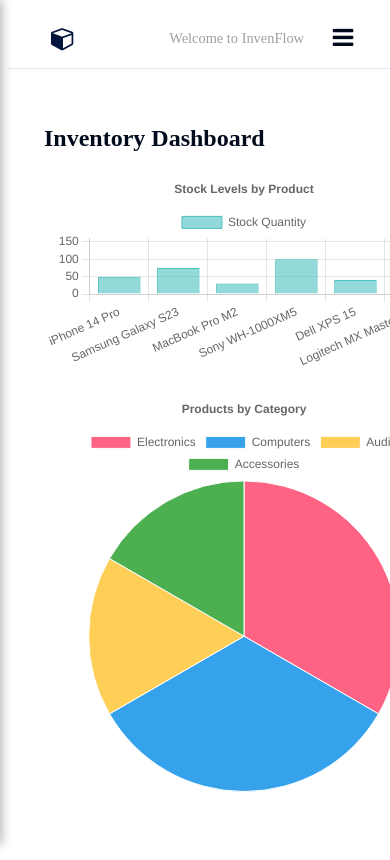
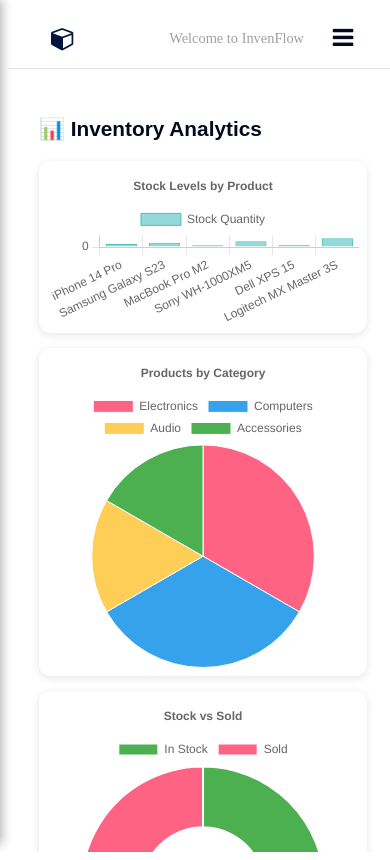
Before and after one commit to PrinceCuthbert/Inventory-Management-System, a React (Vite) app: page /HomePage/dashboard in a window 390 px wide. Built offline with nearby package versions, Linux system fonts and the light colour scheme.

Commit message:
Tested embedding charts using chart js, and it successfully worked

```diff
--- /dev/null
+++ b/src/components/chartjs/StockDoughnutChart.jsx
@@ -0,0 +1,37 @@
+// src/components/StockDoughnutChart.jsx
+import React from "react";
+import { Doughnut } from "react-chartjs-2";
+import { Chart as ChartJS, ArcElement, Tooltip, Legend, Title } from "chart.js";
+
+ChartJS.register(ArcElement, Tooltip, Legend, Title);
+
+const StockDoughnutChart = ({ products = [] }) => {
+  if (!products.length) return <p>Loading doughnut chart...</p>;
+
+  const totalStock = products.reduce((sum, p) => sum + p.stock, 0);
+
+  // Our real product total is 445. Let's simulated sales are 35% of total
+
+  const sold = Math.floor(totalStock * 0.35);
+
+  const data = {
+    labels: ["In Stock", "Sold"],
+    datasets: [
+      {
+        data: [totalStock - sold, sold],
+        backgroundColor: ["#4CAF50", "#FF6384"],
+      },
+    ],
+  };
+
+  const options = {
+    responsive: true,
+    plugins: {
+      title: { display: true, text: "Stock vs Sold" },
+    },
+  };
+
+  return <Doughnut data={data} options={options} />;
+};
+
+export default StockDoughnutChart;
--- /dev/null
+++ b/src/components/chartjs/StockRadarChart.jsx
@@ -0,0 +1,63 @@
+// src/components/StockRadarChart.jsx
+import React from "react";
+import { Radar } from "react-chartjs-2";
+import {
+  Chart as ChartJS,
+  RadialLinearScale,
+  PointElement,
+  LineElement,
+  Filler,
+  Tooltip,
+  Legend,
+  Title,
+} from "chart.js";
+
+ChartJS.register(
+  RadialLinearScale,
+  PointElement,
+  LineElement,
+  Filler,
+  Tooltip,
+  Legend,
+  Title
+);
+
+const StockRadarChart = ({ products = [] }) => {
+  if (!products.length) return <p>Loading radar chart...</p>;
+
+  const categories = [...new Set(products.map((p) => p.category))];
+  const stockCounts = categories.map((cat) =>
+    products
+      .filter((p) => p.category === cat)
+      .reduce((sum, p) => sum + p.stock, 0)
+  );
+
+  const data = {
+    labels: categories,
+    datasets: [
+      {
+        label: "Stock Levels",
+        data: stockCounts,
+        backgroundColor: "rgba(54, 162, 235, 0.2)",
+        borderColor: "rgba(54, 162, 235, 1)",
+        pointBackgroundColor: "rgba(54, 162, 235, 1)",
+      },
+    ],
+  };
+
+  const options = {
+    responsive: true,
+    plugins: {
+      title: { display: true, text: "Stock Levels by Category" },
+    },
+    scales: {
+      r: {
+        beginAtZero: true,
+      },
+    },
+  };
+
+  return <Radar data={data} options={options} />;
+};
+
+export default StockRadarChart;
--- /dev/null
+++ b/src/css/dashboard.css
@@ -0,0 +1,73 @@
+/* src/css/dashboard.css */
+
+.dashboard-container {
+  padding: 20px;
+  background-color: var(--bg-color);
+  min-height: 100vh;
+  font-family: Arial, sans-serif;
+  color: var(--text-color);
+}
+
+.dashboard-container h2 {
+  margin-bottom: 20px;
+  color: var(--text-color);
+  font-size: 1.8rem;
+}
+
+/* Grid layout for charts */
+.chart-grid {
+  display: grid;
+  grid-template-columns: repeat(auto-fit, minmax(300px, 1fr));
+  gap: 20px;
+}
+
+/* Individual chart cards */
+.chart-card {
+  background-color: var(--card-bg);
+  color: var(--card-text);
+  padding: 15px;
+  border-radius: 12px;
+  box-shadow: 0 2px 8px rgba(0, 0, 0, 0.1);
+  transition: transform 0.3s ease, box-shadow 0.3s ease;
+}
+
+.chart-card:hover {
+  transform: translateY(-5px);
+  box-shadow: 0 4px 16px rgba(0, 0, 0, 0.2);
+}
+
+/* Make chart canvas responsive */
+.chart-card canvas {
+  width: 100% !important;
+  height: auto !important;
+}
+
+/* Mobile adjustments */
+@media (max-width: 768px) {
+  .dashboard-container {
+    padding: 15px;
+  }
+
+  .dashboard-container h2 {
+    font-size: 1.5rem;
+  }
+
+  .chart-grid {
+    grid-template-columns: 1fr; /* Stack charts vertically */
+    gap: 15px;
+  }
+
+  .chart-card {
+    padding: 10px;
+  }
+}
+
+@media (max-width: 480px) {
+  .dashboard-container h2 {
+    font-size: 1.3rem;
+  }
+
+  .chart-card {
+    padding: 8px;
+  }
+}
--- a/src/data/categories.js
+++ b/src/data/categories.js
@@ -7,58 +7,20 @@
   },
   {
     id: 2,
-    name: "Clothing",
-    description: "Apparel and fashion items",
+    name: "Computers",
+    description: "Laptops, desktops, and related computer equipment",
     createdAt: "2024-01-14",
   },
   {
     id: 3,
-    name: "Home & Garden",
-    description: "Home improvement and gardening supplies",
+    name: "Audio",
+    description: "Headphones, speakers, and audio equipment",
     createdAt: "2024-01-13",
   },
   {
     id: 4,
-    name: "Books",
-    description: "Fiction, non-fiction, and educational books",
+    name: "Accessories",
+    description: "Computer peripherals and other accessories",
     createdAt: "2024-01-12",
   },
-  {
-    id: 5,
-    name: "Sports & Outdoors",
-    description: "Sporting goods and outdoor equipment",
-    createdAt: "2024-01-11",
-  },
-  {
-    id: 6,
-    name: "Beauty & Personal Care",
-    description: "Cosmetics, skincare, and grooming products",
-    createdAt: "2024-01-10",
-  },
-  {
-    id: 7,
-    name: "Toys & Games",
-    description: "Toys, puzzles, and games for all ages",
-    createdAt: "2024-01-09",
-  },
-  {
-    id: 8,
-    name: "Automotive",
-    description: "Car accessories and automotive tools",
-    createdAt: "2024-01-08",
-  },
-  {
-    id: 9,
-    name: "Groceries",
-    description: "Food, beverages, and pantry staples",
-    createdAt: "2024-01-07",
-  },
-  {
-    id: 10,
-    name: "Health & Wellness",
-    description: "Supplements, medical supplies, and wellness products",
-    createdAt: "2024-01-06",
-  },
 ];
-
-// export default categories;
--- a/src/pages/Dashboard.jsx
+++ b/src/pages/Dashboard.jsx
@@ -1,19 +1,30 @@
-import { React } from "react";
+// src/pages/Dashboard.jsx
+import React from "react";
+import StockChart from "../components/chartjs/StockChart";
+import CategoryChart from "../components/chartjs//CategoryChart";
+import StockRadarChart from "../components/chartjs/StockRadarChart";
+import StockDoughnutChart from "../components/chartjs/StockDoughnutChart";
 
-import StockChart from "@/components/chartjs/StockChart";
-import CategoryChart from "@/components/chartjs/CategoryChart";
 import { products } from "../data/products";
+import "../css/dashboard.css";
 
 const Dashboard = () => {
   return (
-    <div style={{ padding: "20px" }}>
-      <h2>Inventory Dashboard</h2>
-      <div style={{ display: "flex", gap: "20px", flexWrap: "wrap" }}>
-        <div style={{ flex: 1, minWidth: "400px" }}>
+    <div className="dashboard-container">
+      <h2>📊 Inventory Analytics</h2>
+
+      <div className="chart-grid">
+        <div className="chart-card">
           <StockChart products={products} />
         </div>
-        <div style={{ flex: 1, minWidth: "400px" }}>
+        <div className="chart-card">
           <CategoryChart products={products} />
+        </div>
+        {/* <div className="chart-card">
+          <StockRadarChart products={products} />
+        </div> */}
+        <div className="chart-card">
+          <StockDoughnutChart products={products} />
         </div>
       </div>
     </div>
```
